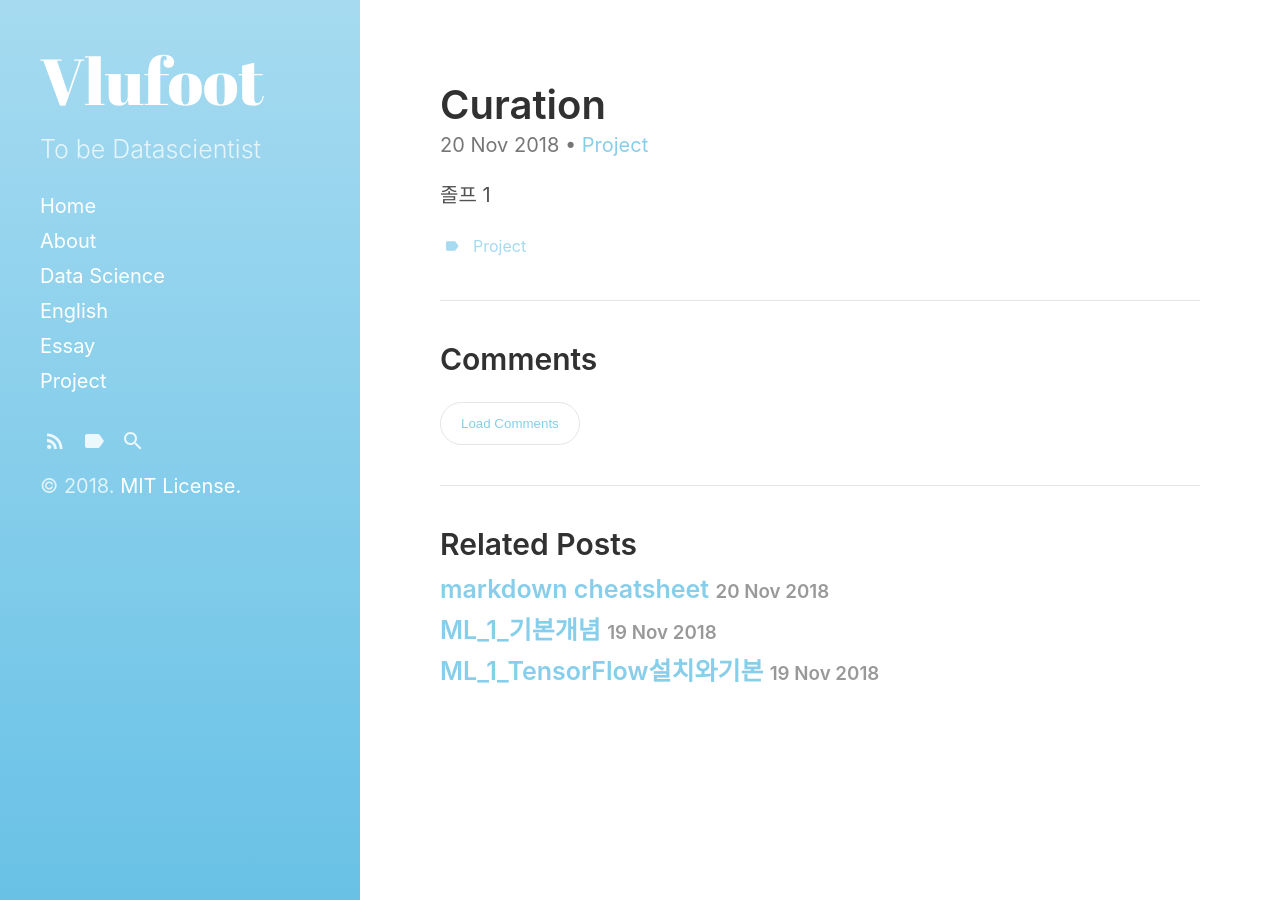
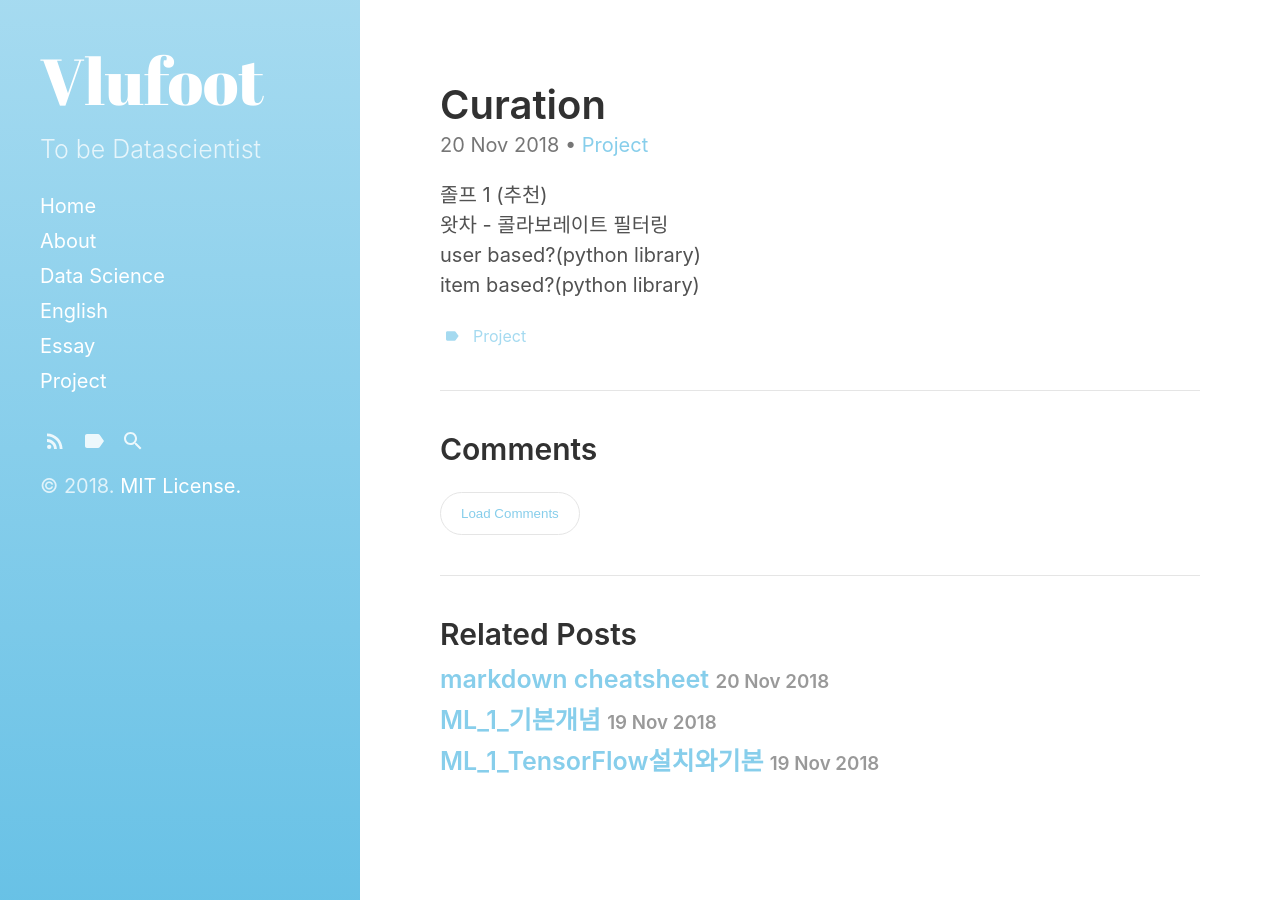
Before and after one commit to vlufoot/vlufoot.github.io, a Jekyll site: the page built from _posts/project/2018-11-20-curation.md, in a window 1280 px wide. Built offline with Jekyll 4.4.1, drawn with Linux system fonts in a browser that asks for light colours.

Commit message:
Update 2018-11-20-curation.md

```diff
--- a/_posts/project/2018-11-20-curation.md
+++ b/_posts/project/2018-11-20-curation.md
@@ -8,4 +8,7 @@ tags:
   - Project
 ---
 
-졸프 1
+졸프 1 (추천)
+왓차 - 콜라보레이트 필터링
+user based?(python library)
+item based?(python library)
```
